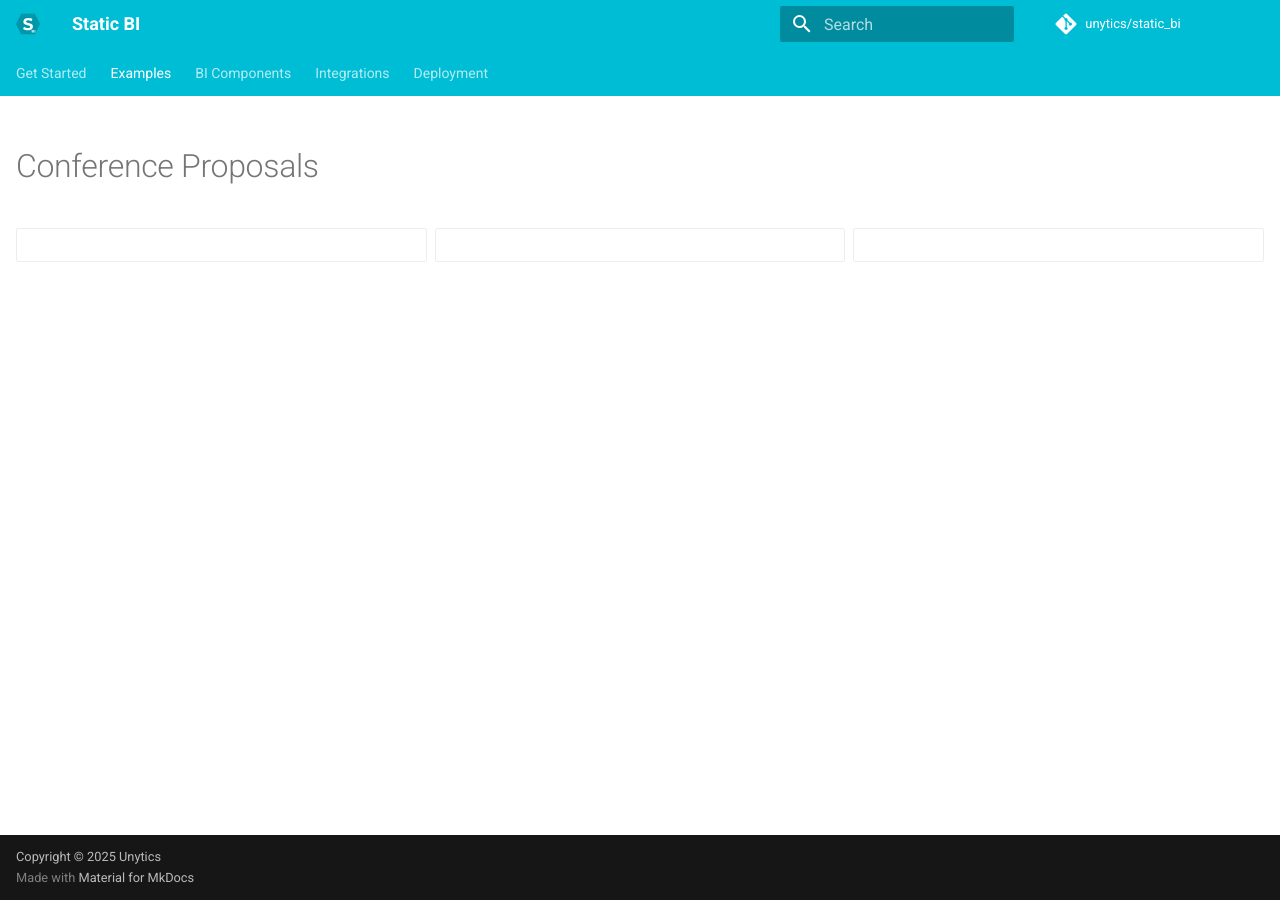
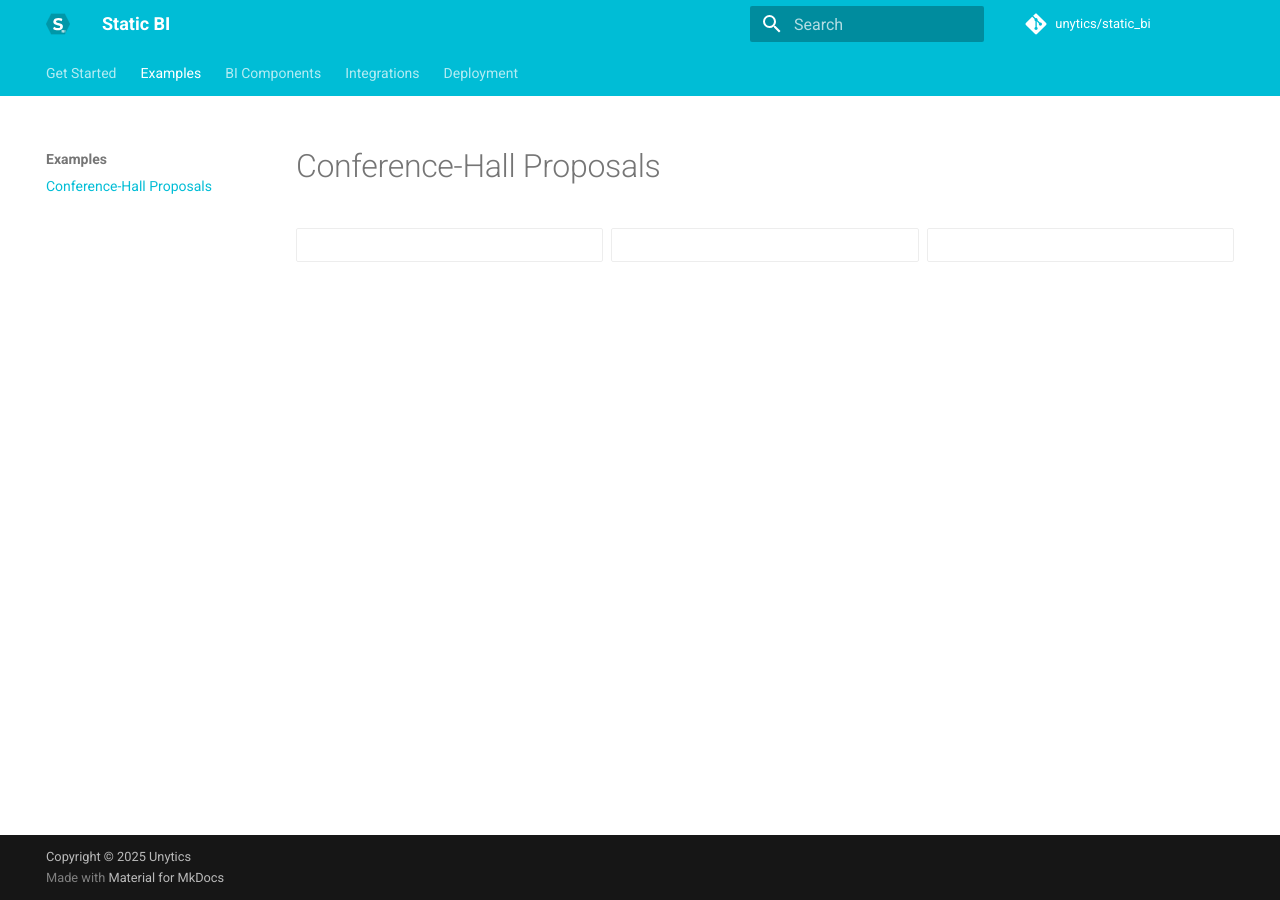
Before and after one commit to unytics/static_bi, an MkDocs documentation site: the page built from docs/examples/conference_hall.md, in a window 1280 px wide. Built offline with MkDocs 1.6.1 and Material for MkDocs 9.7.7, drawn with Linux system fonts in a browser that asks for light colours; a script that is not in the unit is left out; comment, search, counter and statistics services are not loaded; some of the changed lines change nothing that is shown.

Commit message:
conference_hall with nav

```diff
--- a/docs/examples/conference_hall.md
+++ b/docs/examples/conference_hall.md
@@ -1,15 +1,10 @@
----
-hide:
-  - navigation
----
+# <strong><simple-value table="proposals" value="conference_name"></simple-value></strong> Conference-Hall Proposals
 
 <style>
-.md-grid {
-    max-width: none!important;
+.md-typeset .grid {
+    grid-template-columns: repeat(auto-fit, minmax(min(100%, 12rem), 1fr));
 }
 </style>
-
-# <strong><simple-value table="proposals" value="conference_name"></simple-value></strong> Conference Proposals
 
 <source-table
     name="_proposals"
--- a/docs/mkdocs.yml
+++ b/docs/mkdocs.yml
@@ -10,7 +10,6 @@ site_dir: '../../site'
 nav:
   - Get Started: README.md
   - Examples:
-    - docs/examples/index.md
     - docs/examples/conference_hall.md
   - BI Components: docs/bi_components.md
   - Integrations: docs/integrations.md
--- a/src/components/bar_chart_grid.js
+++ b/src/components/bar_chart_grid.js
@@ -32,7 +32,7 @@ class BarChartGrid extends ChartElement {
         .container {
           display: grid;
           grid-gap: .4rem;
-          grid-template-columns: repeat(auto-fit, minmax(min(100%, 16rem), 1fr));
+          grid-template-columns: repeat(auto-fit, minmax(min(100%, 12rem), 1fr));
           margin: 1em 0;
         }
 
```
